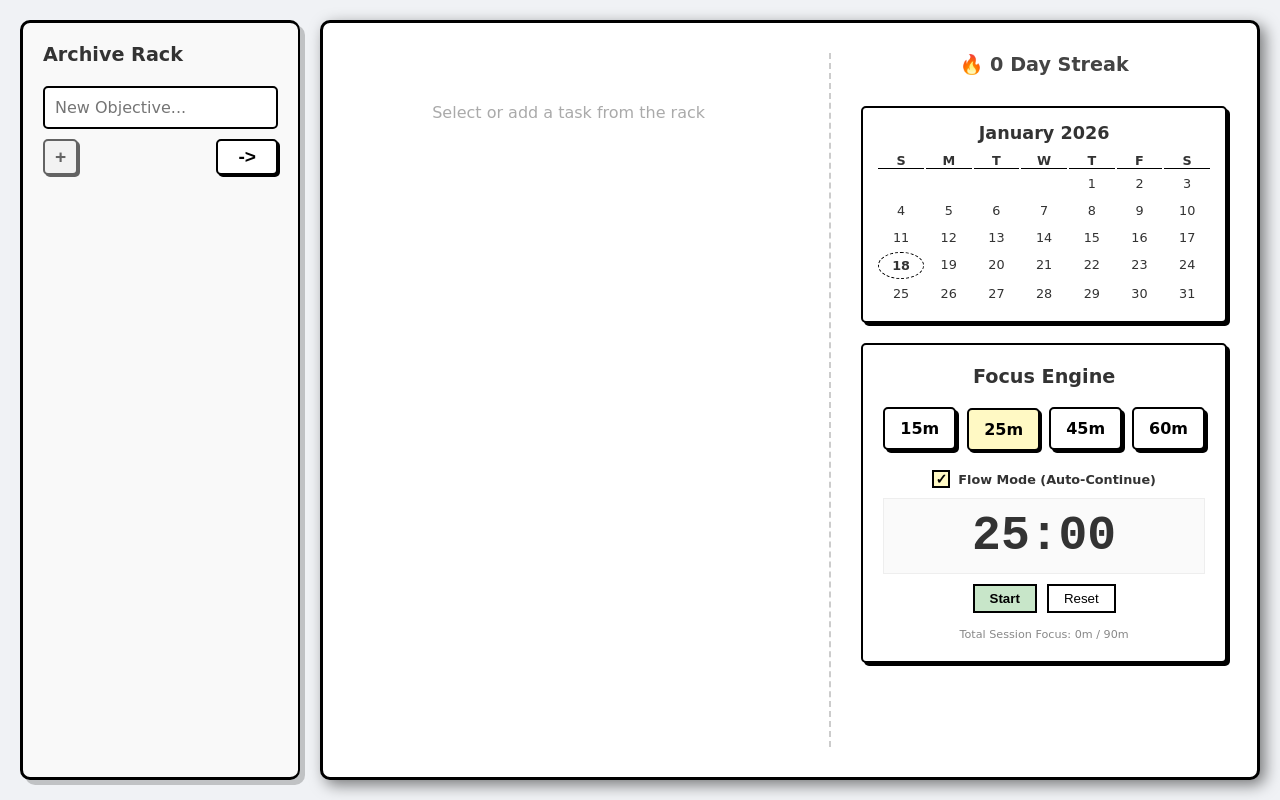
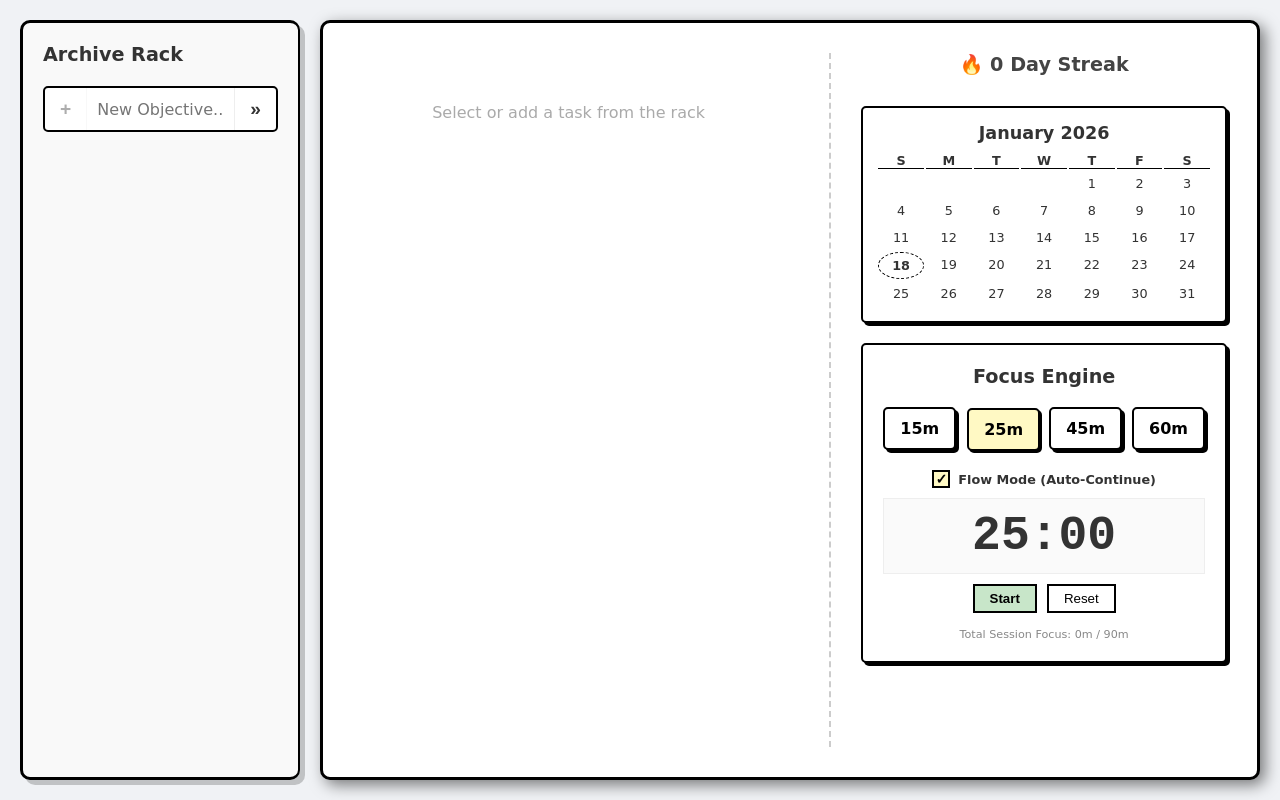
Before and after one commit to BayuuPermana/Paper-todo, a React (Vite) app: page / in a window 1280 px wide. Built offline with nearby package versions, Linux system fonts and the light colour scheme.

Commit message:
feat: implement integrated input matrix bar for tasks and subtasks

```diff
--- a/src/AddTodo.jsx
+++ b/src/AddTodo.jsx
@@ -33,63 +33,30 @@ function AddTodo({ onAdd }) {
 
   return (
     <div className="add-todo-container" style={{ marginBottom: '20px' }}>
-      <form onSubmit={handleSubmit} className="add-todo-form" style={{
-        display: 'flex',
-        flexDirection: 'column',
-        gap: '10px',
-        borderBottom: 'none' /* We will use container styling */
-      }}>
-        <input
-          type="text"
-          value={text}
-          onChange={(e) => setText(e.target.value)}
-          placeholder="New Objective..."
-          aria-label="New task description"
-          style={{
-            width: '100%',
-            padding: '10px',
-            border: '2px solid black',
-            borderRadius: '5px',
-            fontFamily: 'inherit',
-            fontSize: '1em',
-            boxSizing: 'border-box'
-          }}
-        />
-        <div style={{ display: 'flex', justifyContent: 'space-between', alignItems: 'center' }}>
+      <form onSubmit={handleSubmit}>
+        <div className="input-matrix">
           <button
             type="button"
+            className="matrix-btn matrix-btn-left"
             onClick={() => fileInputRef.current.click()}
-            style={{
-              background: '#eee',
-              border: '2px solid black',
-              borderRadius: '5px',
-              cursor: 'pointer',
-              fontSize: '1.2em',
-              padding: '5px 10px',
-              opacity: image ? 1 : 0.6,
-              boxShadow: '2px 2px 0px black',
-              transition: 'all 0.1s',
-              fontWeight: 'bold'
-            }}
+            style={{ opacity: image ? 1 : 0.4 }}
             title={image ? 'Image attached' : 'Attach image'}
           >
             +
           </button>
+          <input
+            type="text"
+            value={text}
+            onChange={(e) => setText(e.target.value)}
+            placeholder="New Objective..."
+            aria-label="New task description"
+          />
           <button
             type="submit"
+            className="matrix-btn matrix-btn-right"
             disabled={isProcessing}
-            style={{
-              padding: '5px 20px',
-              backgroundColor: '#fff',
-              border: '2px solid black',
-              borderRadius: '5px',
-              fontWeight: 'bold',
-              cursor: 'pointer',
-              boxShadow: '2px 2px 0px black',
-              fontSize: '1.2em'
-            }}
           >
-            {isProcessing ? '...' : '->'}
+            {isProcessing ? '...' : '»'}
           </button>
         </div>
         <input
@@ -104,7 +71,8 @@ function AddTodo({ onAdd }) {
             fontSize: '0.7em',
             color: '#2e7d32',
             fontWeight: 'bold',
-            textAlign: 'right'
+            textAlign: 'right',
+            marginTop: '5px'
           }}>
             ✓ Visual Attached
           </div>
--- a/src/TodoItem.jsx
+++ b/src/TodoItem.jsx
@@ -129,46 +129,31 @@ function TodoItem({ todo, onToggleComplete, onDelete, onAddSubTask, onSubTaskTog
           ))}
 
           {isAddingSubTask && (
-            <form onSubmit={handleAddSubTask} className="add-subtask-form" style={{ display: 'flex', flexDirection: 'column', gap: '5px' }}>
-              <input
-                type="text"
-                value={subTaskText}
-                onChange={(e) => setSubTaskText(e.target.value)}
-                placeholder="New step"
-                autoFocus
-                onBlur={() => !subTaskText && !subTaskImage && setIsAddingSubTask(false)}
-                style={{ width: '100%', marginBottom: '5px' }}
-              />
-              <div style={{ display: 'flex', justifyContent: 'space-between', alignItems: 'center' }}>
+            <form onSubmit={handleAddSubTask} className="add-subtask-form" style={{ marginTop: '10px' }}>
+              <div className="input-matrix">
                 <button
                   type="button"
+                  className="matrix-btn matrix-btn-left"
                   onClick={() => fileInputRef.current.click()}
-                  style={{
-                    background: 'none',
-                    border: 'none',
-                    cursor: 'pointer',
-                    fontSize: '1.2em',
-                    opacity: subTaskImage ? 1 : 0.4,
-                    fontWeight: 'bold'
-                  }}
+                  style={{ opacity: subTaskImage ? 1 : 0.4 }}
                   title={subTaskImage ? 'Image attached' : 'Attach image'}
                 >
                   +
                 </button>
+                <input
+                  type="text"
+                  value={subTaskText}
+                  onChange={(e) => setSubTaskText(e.target.value)}
+                  placeholder="New step..."
+                  autoFocus
+                  onBlur={() => !subTaskText && !subTaskImage && setIsAddingSubTask(false)}
+                />
                 <button
                   type="submit"
+                  className="matrix-btn matrix-btn-right"
                   disabled={isProcessing}
-                  style={{
-                    padding: '2px 10px',
-                    backgroundColor: '#fff',
-                    border: '1px solid black',
-                    borderRadius: '3px',
-                    fontSize: '1em',
-                    cursor: 'pointer',
-                    fontWeight: 'bold'
-                  }}
                 >
-                  {isProcessing ? '...' : '->'}
+                  {isProcessing ? '...' : '»'}
                 </button>
               </div>
               <input
@@ -179,7 +164,7 @@ function TodoItem({ todo, onToggleComplete, onDelete, onAddSubTask, onSubTaskTog
                 accept="image/*"
               />
               {subTaskImage && (
-                <div style={{ fontSize: '0.6em', color: '#2e7d32', textAlign: 'right' }}>
+                <div style={{ fontSize: '0.6em', color: '#2e7d32', textAlign: 'right', marginTop: '5px' }}>
                   ✓ Image Attached
                 </div>
               )}
--- a/src/index.css
+++ b/src/index.css
@@ -535,3 +535,62 @@ body {
       transform: translate(1px, 1px);
       box-shadow: 2px 2px 0px black;
     }
+
+    /* Integrated Input Matrix Bar */
+    .input-matrix {
+      display: flex;
+      align-items: center;
+      border: 2px solid black;
+      border-radius: 5px;
+      background-color: #fff;
+      overflow: hidden;
+      transition: box-shadow 0.2s;
+      width: 100%;
+      box-sizing: border-box;
+    }
+
+    .input-matrix:focus-within {
+      box-shadow: 3px 3px 0px black;
+    }
+
+    .input-matrix input {
+      flex-grow: 1;
+      border: none !important;
+      background: transparent !important;
+      padding: 10px;
+      font-family: inherit;
+      font-size: 1em;
+      outline: none;
+      min-width: 0; /* Prevents flex items from overflowing */
+    }
+
+    .matrix-btn {
+      background: none;
+      border: none;
+      cursor: pointer;
+      font-weight: bold;
+      padding: 10px 15px;
+      display: flex;
+      align-items: center;
+      justify-content: center;
+      transition: background-color 0.2s;
+      font-size: 1.2em;
+      color: #333;
+    }
+
+    .matrix-btn:hover {
+      background-color: #f5f5f5;
+    }
+
+    .matrix-btn:disabled {
+      cursor: not-allowed;
+      opacity: 0.3;
+    }
+
+    .matrix-btn-left {
+      border-right: 1px solid #eee;
+    }
+
+    .matrix-btn-right {
+      border-left: 1px solid #eee;
+    }
```
Also changed, not shown: .pickle/prd.md, .pickle/state.json, .pickle/tickets/linear_ticket_parent.md, .pickle/tickets/matrix-001/linear_ticket_matrix-001.md (added), .pickle/tickets/matrix-001/research_20260118.md (added), .pickle/tickets/matrix-002/linear_ticket_matrix-002.md (added), .pickle/tickets/matrix-003/linear_ticket_matrix-003.md (added), .pickle/tickets/matrix-003/plan_20260118.md (added), 2 other files (tests, documents, lock files or other folders).
